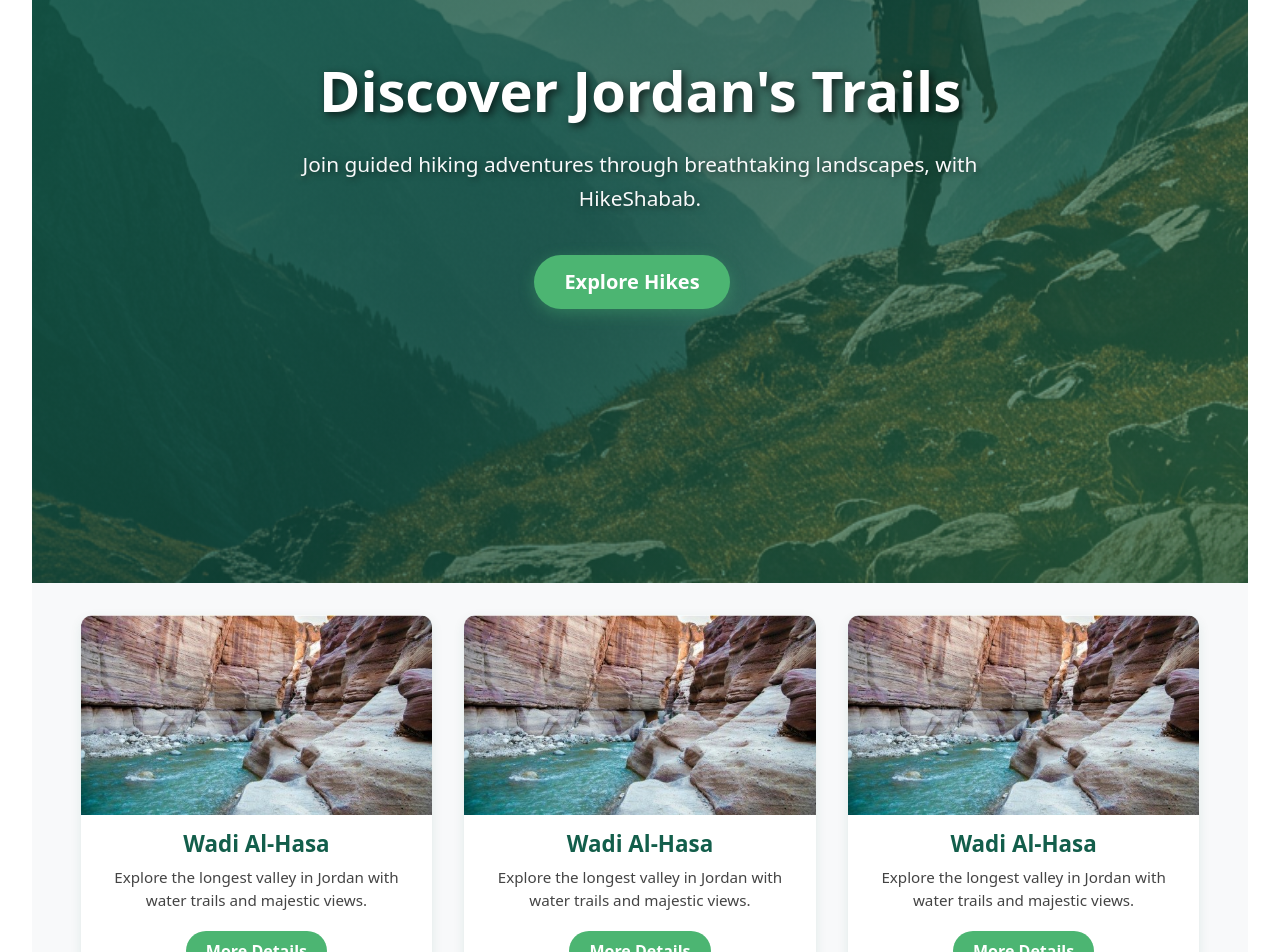
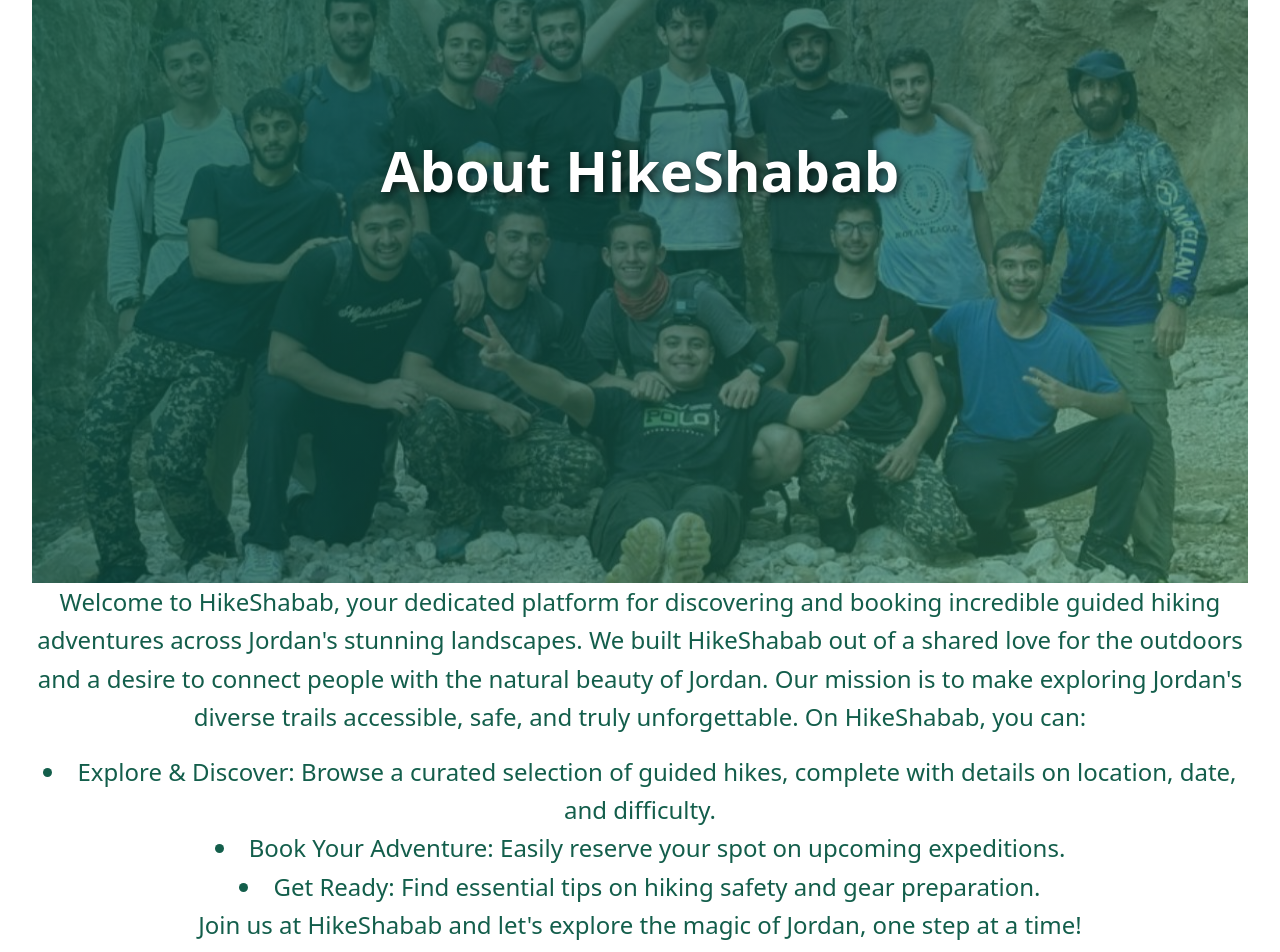
Before and after one commit to Shamieh/hike-shabab-client, a React (Vite) app: page / in a window 1280 px wide. Shown: the part 300-1252 px from the top of the page. Built offline with nearby package versions, Linux system fonts and the light colour scheme.

Commit message:
about us page added

```diff
--- a/src/App.jsx
+++ b/src/App.jsx
@@ -7,6 +7,7 @@ import Footer from './components/Footer'
 import Home from './components/Home'
 import Login from './components/Login'
 import Register from './components/Register'
+import AboutUs from './components/AboutUs'
 
 
 function App() {
@@ -18,7 +19,7 @@ function App() {
 
       <Navigation/>
 
-      <Home/>
+      <AboutUs/>
       <Footer/>
     </>
   )
--- /dev/null
+++ b/src/components/AboutUs.jsx
@@ -0,0 +1,53 @@
+import React from 'react';
+import { Container, Row, Col, Button } from 'react-bootstrap';
+import './css/AboutUs.css';
+
+const AboutUs = () => {
+    return (
+        <>
+
+    <section className="about-us-section">
+
+      <img
+        src="/aboutus.jpg"
+        alt="about us"
+        className="about-us-bg-image"
+      />
+
+      <div className="about-us-overlay">
+        <Container>
+          <Row className="justify-content-center text-center">
+            <Col lg={8}>
+              <h1 className="about-us-title">
+                About HikeShabab
+              </h1>
+            </Col>
+          </Row>
+        </Container>
+
+      </div>
+    </section>
+    <div className="about-us-subtitle">
+        <p>
+
+               Welcome to HikeShabab, your dedicated platform for discovering and booking incredible guided hiking adventures across Jordan's stunning landscapes.
+We built HikeShabab out of a shared love for the outdoors and a desire to connect people with the natural beauty of Jordan. Our mission is to make exploring Jordan's diverse trails accessible, safe, and truly unforgettable.
+On HikeShabab, you can:
+        </p>
+
+<li>Explore & Discover: Browse a curated selection of guided hikes, complete with details on location, date, and difficulty.
+</li>
+<li>Book Your Adventure: Easily reserve your spot on upcoming expeditions.
+</li>
+<li>Get Ready: Find essential tips on hiking safety and gear preparation.
+</li>
+<p>
+
+Join us at HikeShabab and let's explore the magic of Jordan, one step at a time!
+              </p>
+</div>
+              </>
+    );
+}
+
+export default AboutUs;
--- a/src/components/Hero.jsx
+++ b/src/components/Hero.jsx
@@ -6,7 +6,7 @@ import './css/Hero.css';
 const Home = () => {
   return (
     <section className="hero-section">
-      {/* Background Image */}
+
       <img
         src="/hero-bg.png"
         alt="Jordan hiking landscape"
--- /dev/null
+++ b/src/components/css/AboutUs.css
@@ -0,0 +1,108 @@
+/* about-us Section Styles */
+.about-us-section {
+  height: 100vh;
+  position: relative;
+  display: flex;
+  align-items: center;
+  overflow: hidden;
+}
+
+.about-us-bg-image {
+  position: absolute;
+  top: 0;
+  left: 0;
+  width: 100%;
+  height: 100%;
+  object-fit: cover;
+  z-index: 1;
+  filter: brightness(0.7);
+}
+
+
+.about-us-overlay {
+  position: absolute;
+  top: 0;
+  left: 0;
+  right: 0;
+  bottom: 0;
+  background: linear-gradient(
+    135deg,
+    rgba(19, 94, 75, 0.8) 0%,
+    rgba(19, 94, 75, 0.6) 50%,
+    rgba(76, 181, 114, 0.4) 100%
+  );
+  display: flex;
+  align-items: center;
+  justify-content: center;
+  z-index: 2;
+}
+
+.about-us-title {
+color: #ffffff;
+  font-size: 3.5rem;
+  font-weight: 700;
+  text-shadow: 3px 3px 8px rgba(0, 0, 0, 0.7);
+  margin-bottom: 1.5rem;
+  line-height: 1.2;
+  z-index: 3;
+  position: relative;
+}
+
+.about-us-subtitle {
+  color: #135E4B;
+    font-size: 1.5rem;
+  font-weight: 300;
+  margin-bottom: 2.5rem;
+  line-height: 1.6;
+  z-index: 3;
+  position: relative;
+}
+
+
+@media (max-width: 480px) {
+  .about-us-section {
+    height: 80vh;
+  }
+
+  .about-us-title {
+    font-size: 2.2rem;
+  }
+
+  .about-us-subtitle {
+    font-size: 1rem;
+    padding: 0 15px;
+  }
+
+  .btn-explore,
+  .btn-learn {
+    padding: 12px 25px;
+    font-size: 16px;
+  }
+}
+
+/* Animation for when about-us loads */
+.about-us-title,
+.about-us-subtitle{
+  animation: fadeInUp 1s ease-out;
+}
+
+.about-us-subtitle {
+  animation-delay: 0.3s;
+  animation-fill-mode: both;
+}
+
+.about-us-buttons {
+  animation-delay: 0.6s;
+  animation-fill-mode: both;
+}
+
+@keyframes fadeInUp {
+  from {
+    opacity: 0;
+    transform: translateY(30px);
+  }
+  to {
+    opacity: 1;
+    transform: translateY(0);
+  }
+}
```
Also changed, not shown: public/aboutus.jpg (added).
